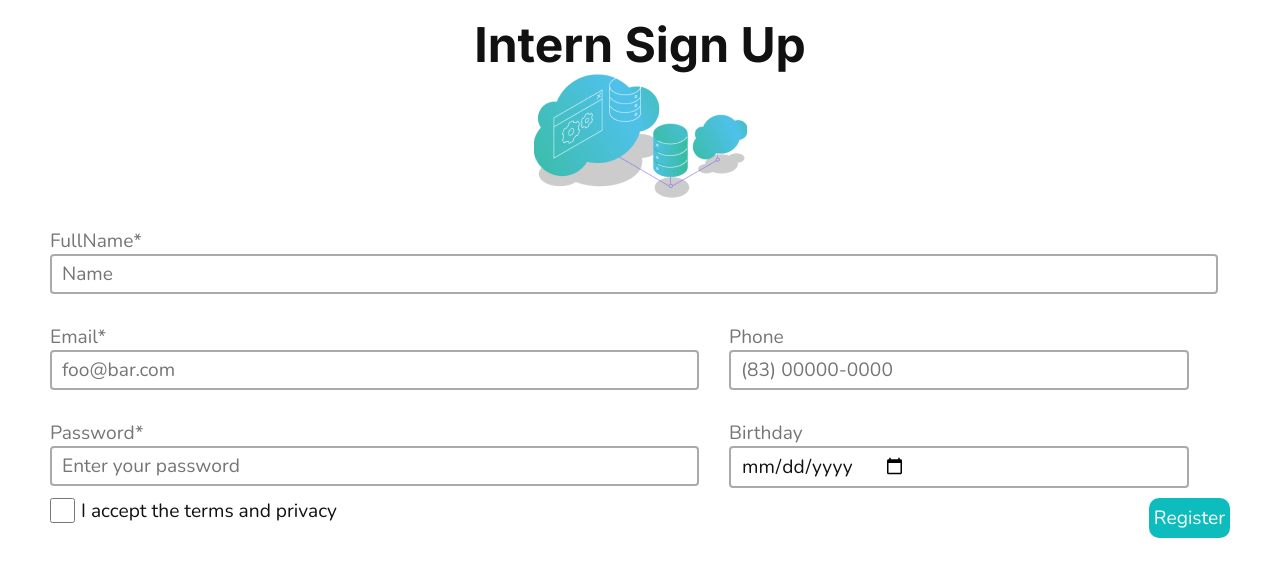
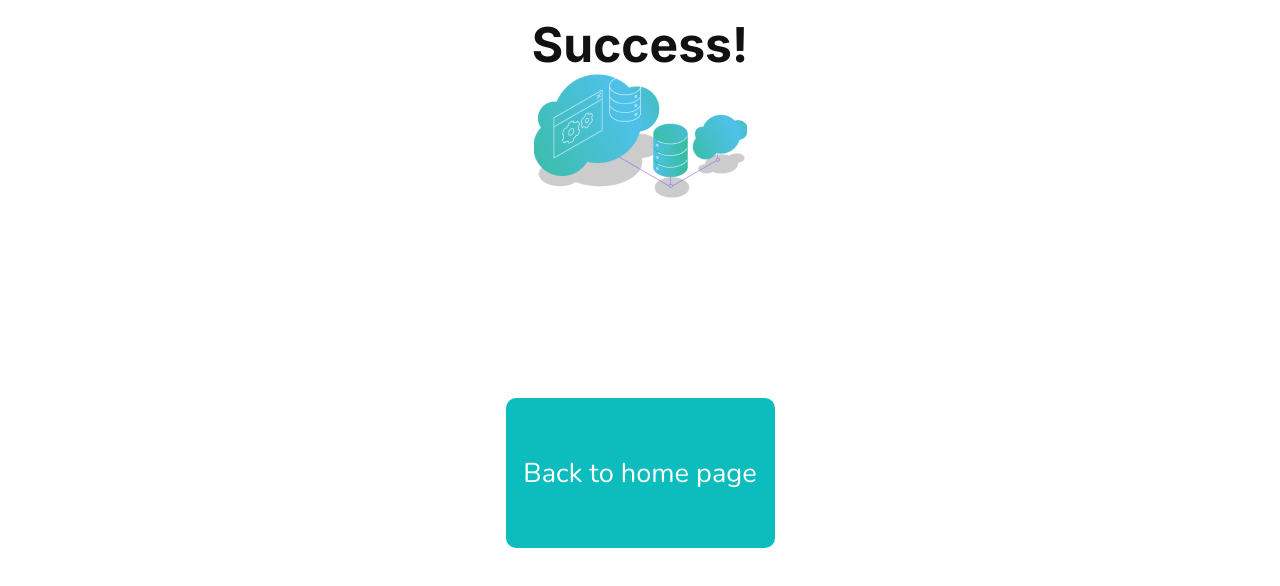
Before and after one commit to LeonardoLuisKlein/internReactForm, a React (Create React App) app: page /success in a window 1280 px wide. Shown: the top 586 px of the page. Built offline with nearby package versions, Linux system fonts and the light colour scheme.

Commit message:
Feat: adding routes logics

```diff
--- a/src/App.js
+++ b/src/App.js
@@ -1,11 +1,17 @@
 import React from 'react';
+import { BrowserRouter, Route, Routes, Link, Navigate } from 'react-router-dom';
 import { Home } from './components/pages/home/Home'
 import { Success } from './components/pages/success/Success'
 
 function App() {
   return (
     <div className="App">
-      <Home />
+    <BrowserRouter>
+      <Routes>
+        <Route path="/" element={<Home />} />
+        <Route path="/success" element={<Success />} />
+      </Routes>
+    </BrowserRouter>
     </div>
   );
 }
--- a/src/components/micro/buttons/Buttons.scss
+++ b/src/components/micro/buttons/Buttons.scss
@@ -18,7 +18,7 @@ button{
 
 .bigButton{
     width: 269px;
-    height: 177px;
+    height: 150px;
     color: #FFF;
     font-size: 1.7rem;
     background: #0DBDBD;
--- a/src/components/pages/home/Home.js
+++ b/src/components/pages/home/Home.js
@@ -1,4 +1,5 @@
 import React, { useState } from "react";
+import { useNavigate } from 'react-router-dom';
 import "./Home.scss";
 
 import { Title } from "../../micro/title/Title";
@@ -8,7 +9,7 @@ import { Checkbox } from "../../micro/checkbox/Checkbox";
 import { Image } from "../../micro/image/Image";
 
 export const Home = () => {
-
+  const navigate = useNavigate();
   const [name, setName] = useState('');
   const [email, setEmail] = useState('');
   const [password, setPassword] = useState('');
@@ -58,7 +59,7 @@ export const Home = () => {
     setIsValidCheckbox(isValidCheckboxInput);
 
     if (isValidNameInput && isValidEmailInput && isValidPasswordInput && isValidCheckboxInput) {
-      console.log('Formulário válido!');
+      navigate('/success')
     }
   };
 
--- a/src/components/pages/success/Success.js
+++ b/src/components/pages/success/Success.js
@@ -1,4 +1,5 @@
 import React from 'react'
+import { useNavigate } from 'react-router-dom';
 
 import './Success.scss'
 
@@ -7,13 +8,27 @@ import { Buttons } from "../../micro/buttons/Buttons";
 import { Image } from "../../micro/image/Image";
 
 export const Success = () => {
+
+  const navigate = useNavigate();
+
+  const handleSubmit = (e) => {
+    e.preventDefault();
+    // Lógica de envio do formulário
+
+    // Após o envio bem-sucedido do formulário, navegar para a página de sucesso
+    navigate('/');
+  };
+
+
   return (
-    <section className='successSec'>
+    <form id='successSec' onSubmit={handleSubmit}>
+        <div id="title">
         <Title idTitle="basicTitle" title="Success!" />
-        <Image />
+        <Image imageClass="titleImage"/>
+        </div>
         <div className='buttonCenter'>
-        <Buttons classButton="bigButton" textButton="Back to home page" />
+        <Buttons classButton="bigButton" textButton="Back to home page" type="submit"/>
         </div>
-    </section>
+    </form>
   )
 }
--- a/src/components/pages/success/Success.scss
+++ b/src/components/pages/success/Success.scss
@@ -3,3 +3,34 @@
         justify-content: center;
         margin-top: 200px;
     }
+
+#successSec{
+    display: flex;
+    flex-direction: column;
+    gap: 30px;
+    background-color: white;
+    width: 668px;
+    height: 800px;
+    margin: 0 auto;
+    border-radius: 20px;
+    padding: 15px 50px;
+    @media (max-width: 768px) {
+        width: 100vw;
+        height: 100vh;
+        border-radius: 0px;
+        gap: 0px;
+      }
+    @media ( max-height: 800px) {
+      width: 100vw;
+        height: 100vh;
+        border-radius: 0px;
+        gap: 0px;
+    }
+}
+
+.titleImage{
+      @media (max-width: 768px) {
+        width: 110px;
+        height: 110px;
+      }
+    }
```
